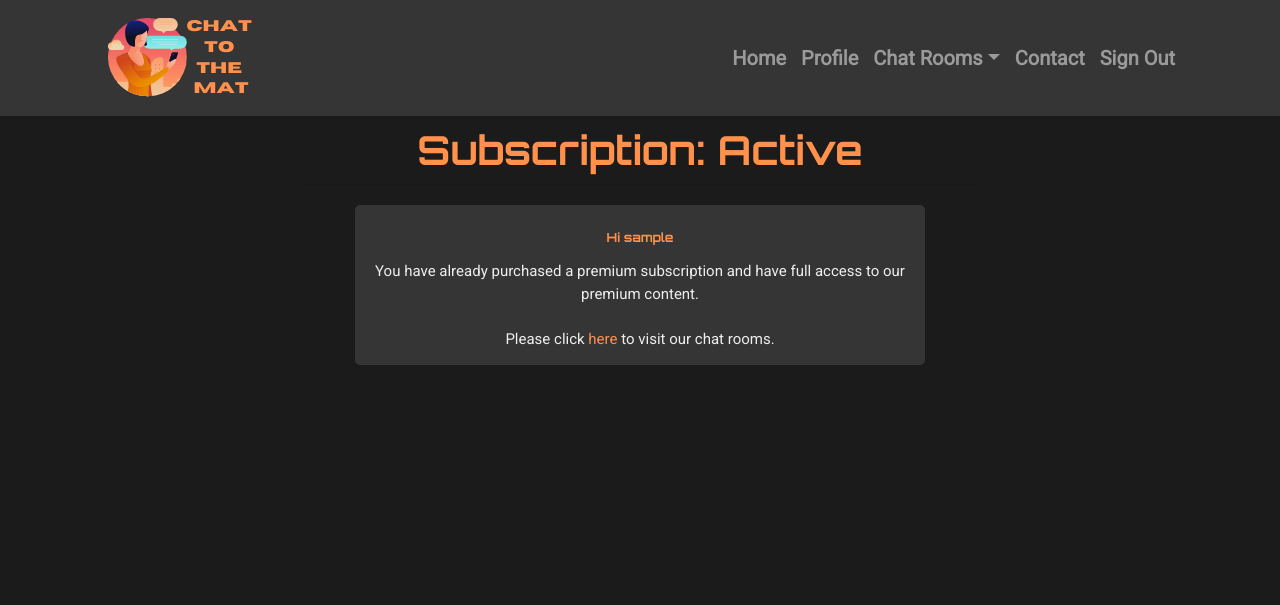
After one commit to Dee-McG/ChatToTheMat, a Django app: page /checkout/subscription_active/ in a window 1280 px wide. The commit adds this page. Shown: the top 605 px of the page. Run offline with Django 3.2, Linux system fonts and the light colour scheme; the visitor is signed in with stand-in values (Sample User, id 1); some libraries are stand-ins or nearby versions.

Commit message:
Added new template and additional logic to fix bug where users could enter charge url and get added to premium

```diff
--- /dev/null
+++ b/checkout/templates/checkout/subscription_active.html
@@ -0,0 +1,22 @@
+{% extends "base.html" %}
+{% load static %}
+
+{% block page_header %}
+    <h1 class="text-center" id="main-heading">Subscription: Active</h1>
+    <hr class="col-6">
+{% endblock %}
+
+{% block content %}
+    <main class="container">
+        <div class="row">
+            <div class="col-sm-12 col-md-6 offset-md-3 text-center" id="form-styling">
+                <h5>Hi {{request.user.username}}</h5>
+                <p class="main-text">You have already purchased a premium subscription and have full access to
+                our premium content.
+                <br>
+                <br>
+                Please click <a class="anchors" href="{% url 'chat_home' %}">here</a> to visit our chat rooms.</p>
+            </div>
+        </div>
+    </main>
+{% endblock %}
--- a/checkout/urls.py
+++ b/checkout/urls.py
@@ -6,4 +6,5 @@ urlpatterns = [
     path('charge/', views.charge, name='charge'),
     path('success/<str:args>/', views.checkout_success, name='checkout_success'),
     path('error/', views.checkout_error, name='checkout_error'),
+    path('subscription_active/', views.subscription_active, name='subscription_active'),
 ]
--- a/checkout/views.py
+++ b/checkout/views.py
@@ -1,5 +1,6 @@
-from django.shortcuts import render, redirect, reverse
+from django.shortcuts import render, redirect, reverse, get_object_or_404
 from django.conf import settings
+from django.contrib import messages
 
 from django.contrib.auth.decorators import login_required
 
@@ -17,14 +18,19 @@ stripe.api_key = settings.STRIPE_SECRET_KEY
 @login_required
 def checkout(request):
     """ A view to return the checkout page """
-    return render(request, 'checkout/checkout.html')
+    try:
+        check_user = get_object_or_404(PremiumUser, user=request.user)
+        return render(request, 'checkout/subscription_active.html')
+    except Exception as e:
+        return render(request, 'checkout/checkout.html')
 
 
 @login_required
 def charge(request):
     """ A view to charge the customer 4.99 subscription fee.
+    If successful, PremiumUser will be created.
     If payment fails, render the checkout_error page otherwise
-    it will redirect to the checkout_success page """
+    it will redirect to the checkout page """
     amount = 4.99
 
     try:
@@ -41,15 +47,20 @@ def charge(request):
                 currency='eur',
                 description='Subscription to Chat To The Mat'
             )
+
+            # Create start and end dates for subscription
+            start_date = datetime.now()
+            end_date = start_date + relativedelta(years=1)
+
+            # Add logged in user to PremiumUsers
+            PremiumUser.objects.create(user=request.user, start_date=start_date, end_date=end_date, subscription=True)
+
+            return redirect(reverse('checkout_success', args=[amount]))
+
     except Exception as e:
         return render(request, 'checkout/checkout_error.html')
 
-    start_date = datetime.now()
-    end_date = start_date + relativedelta(years=1)
-
-    PremiumUser.objects.create(user=request.user, start_date=start_date, end_date=end_date, subscription=True)
-
-    return redirect(reverse('checkout_success', args=[amount]))
+    return render(request, 'checkout/checkout.html')
 
 
 @login_required
@@ -57,6 +68,7 @@ def checkout_success(request, args):
     """ A view to render the checkout success page. It gets the
     current date and adds 1 year to send to the template for start
     ad end subscription dates """
+
     amount = args
     start_date = datetime.now()
     end_date = start_date + relativedelta(years=1)
@@ -77,3 +89,10 @@ def checkout_success(request, args):
 def checkout_error(request):
     """ A view to render the checkout error page """
     return render(request, 'checkout/checkout_error.html')
+
+
+@login_required
+def subscription_active(request):
+    """ A view to render the subscription active page """
+
+    return render(request, 'checkout/subscription_active.html')
--- a/home/templates/home/index.html
+++ b/home/templates/home/index.html
@@ -46,7 +46,8 @@
                     the rest!
                 </p>
                 <br>
-                <p class="text-center main-text">SUBSCRIPTION SALE NOW ON! All this for ONLY €4.99 a year.</p>
+                <p class="text-center main-text">SUBSCRIPTION SALE NOW ON! All this for ONLY €4.99 a year.
+                <a class="anchors" href="{% url 'checkout' %}">BUY NOW</a></p>
             </div>
         </div>
     </main>
```
